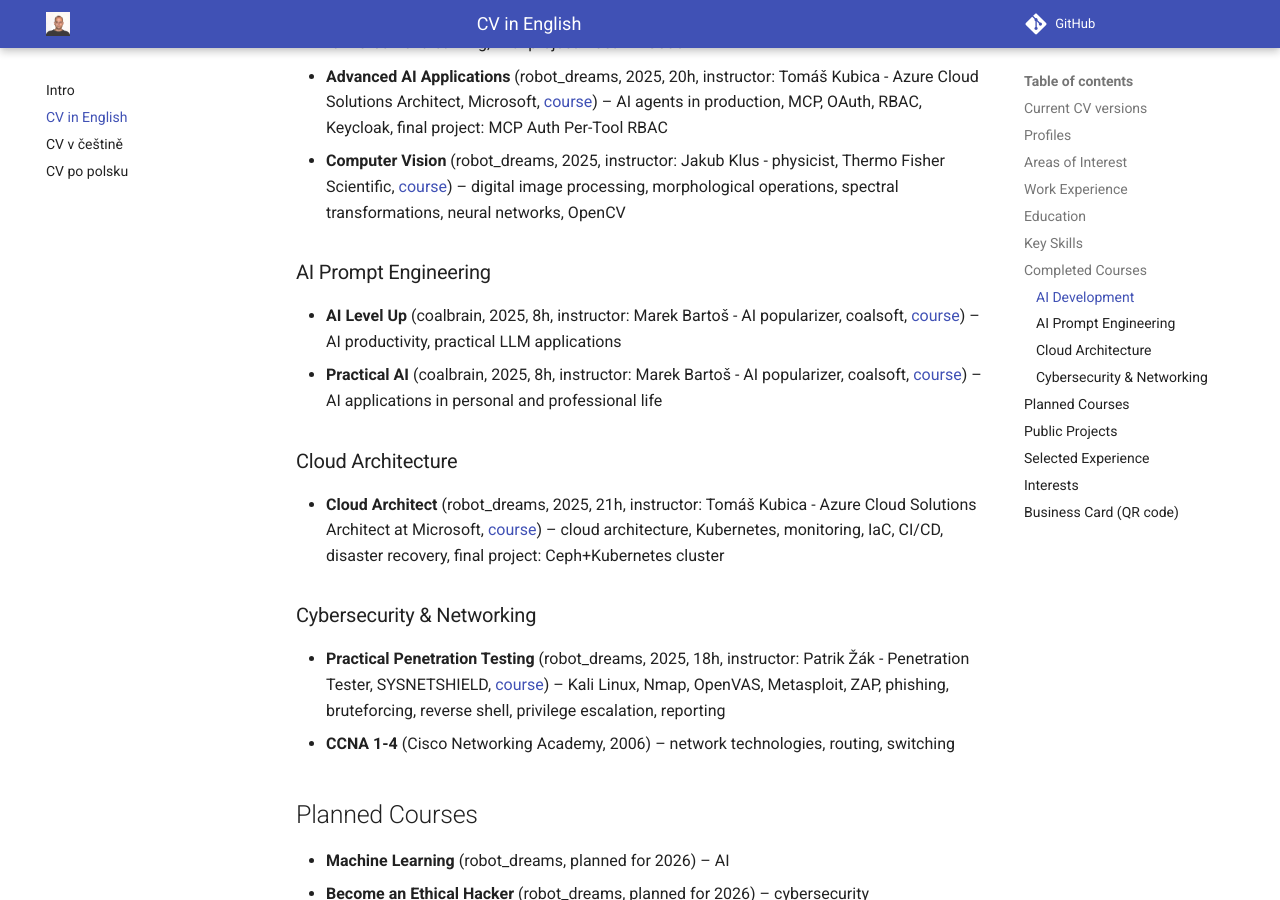
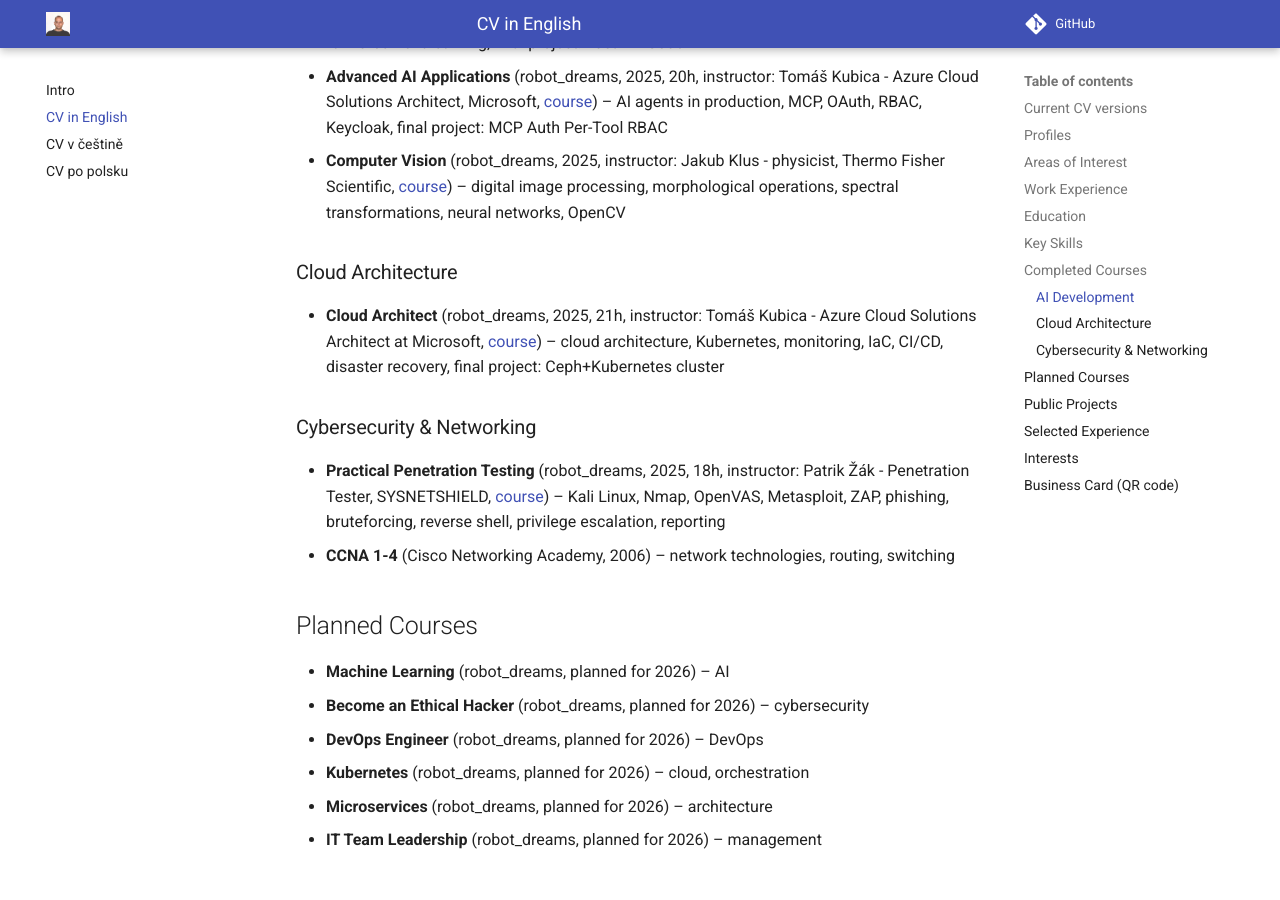
Before and after one commit to kratocz/kratocz, an MkDocs documentation site: the page built from docs/en/cv.md, in a window 1280 px wide and 900 px high, scrolled down 2277 px. Built offline with MkDocs 1.6.1 and Material for MkDocs 9.7.7, drawn with Linux system fonts in a browser that asks for light colours.

Commit message:
docs(cv): add agile workflow, rename section, remove AI Prompt Engineering courses
Co-Authored-By: Claude Opus 4.5 <noreply@anthropic.com>

```diff
--- a/docs/en/cv.md
+++ b/docs/en/cv.md
@@ -61,11 +61,6 @@
 * **Advanced AI Applications** (robot_dreams, 2025, 20h, instructor: Tomáš Kubica - Azure Cloud Solutions Architect, Microsoft, [course](https://robotdreams.cz/course/706-pokrocile-ai-aplikace)) – AI agents in production, MCP, OAuth, RBAC, Keycloak, final project: MCP Auth Per-Tool RBAC
 * **Computer Vision** (robot_dreams, 2025, instructor: Jakub Klus - physicist, Thermo Fisher Scientific, [course](https://robotdreams.cz/course/323-computer-vision)) – digital image processing, morphological operations, spectral transformations, neural networks, OpenCV
 
-### AI Prompt Engineering
-
-* **AI Level Up** (coalbrain, 2025, 8h, instructor: Marek Bartoš - AI popularizer, coalsoft, [course](https://coalbrain.cz/ai-level-up)) – AI productivity, practical LLM applications
-* **Practical AI** (coalbrain, 2025, 8h, instructor: Marek Bartoš - AI popularizer, coalsoft, [course](https://coalbrain.cz/produkt/ai-bez-kecu)) – AI applications in personal and professional life
-
 ### Cloud Architecture
 
 * **Cloud Architect** (robot_dreams, 2025, 21h, instructor: Tomáš Kubica - Azure Cloud Solutions Architect at Microsoft, [course](https://robotdreams.cz/course/412-cloud-architect)) – cloud architecture, Kubernetes, monitoring, IaC, CI/CD, disaster recovery, final project: Ceph+Kubernetes cluster
```
Also changed, not shown: docs/cs/cv.md (+0 -5 lines), docs/pl/cv.md (+0 -5 lines).
